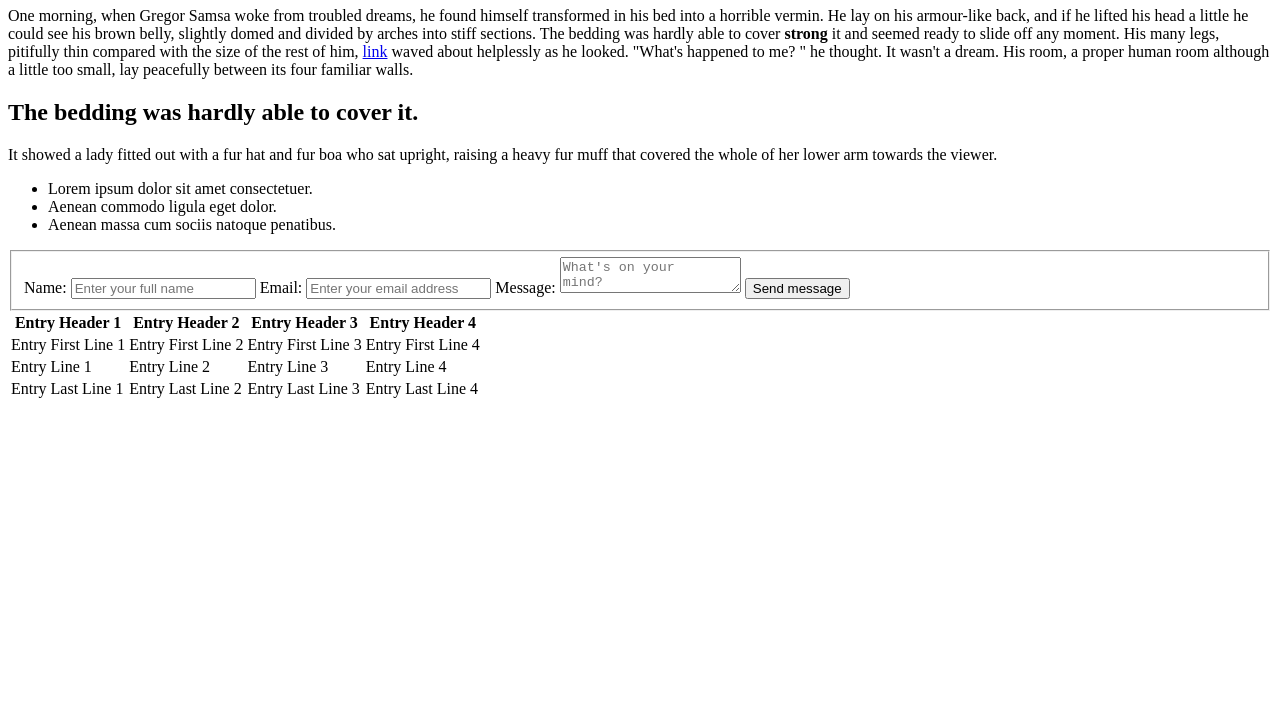
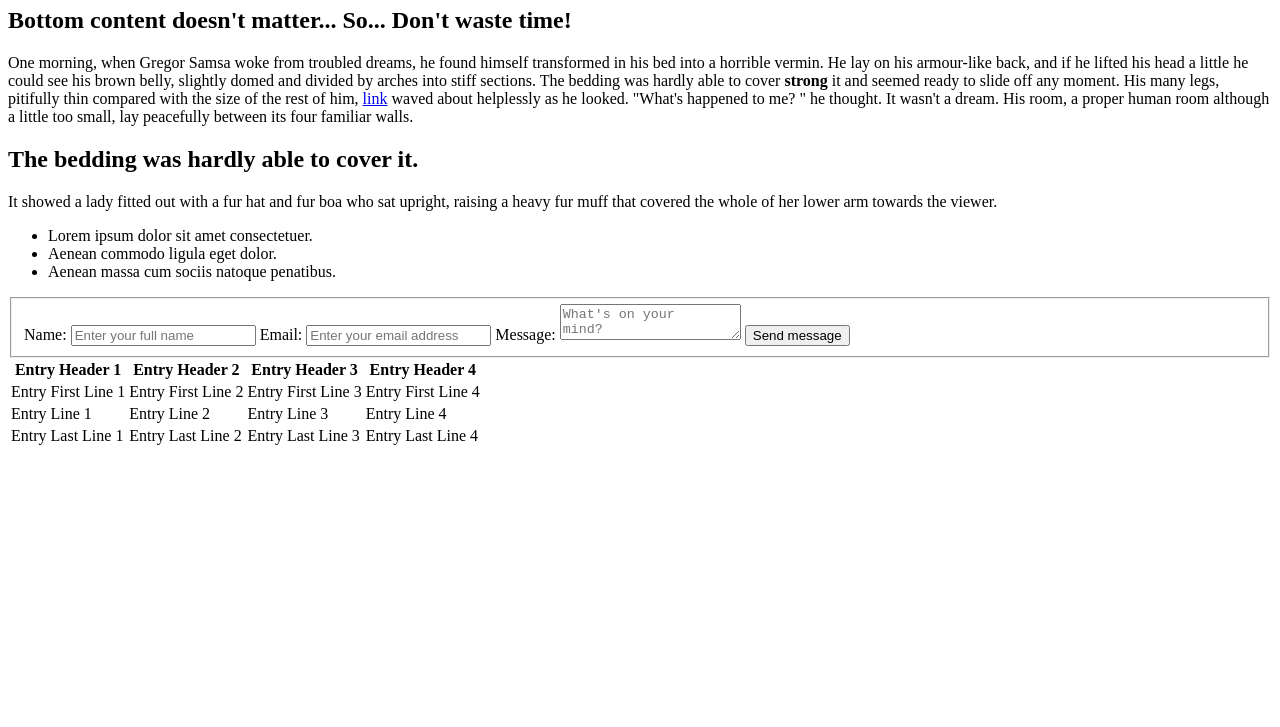
Before and after one commit to neelsoni26/auto-web-deployment, a plain HTML site: page index.html in a window 1280 px wide. Shown: the part 73-800 px from the top of the page. Drawn offline with Linux system fonts and the light colour scheme.

Commit message:
sensible sentence added!

```diff
--- a/index.html
+++ b/index.html
@@ -8,6 +8,7 @@
 <body>
 
 <h1>First of all, The servers are up!</h1>
+<h2>Bottom content doesn't matter... So... Don't waste time!</h2>
 <p>One morning, when Gregor Samsa woke from troubled
 dreams, he found himself transformed in his bed into
 a horrible vermin. He lay on his armour-like back,
```
